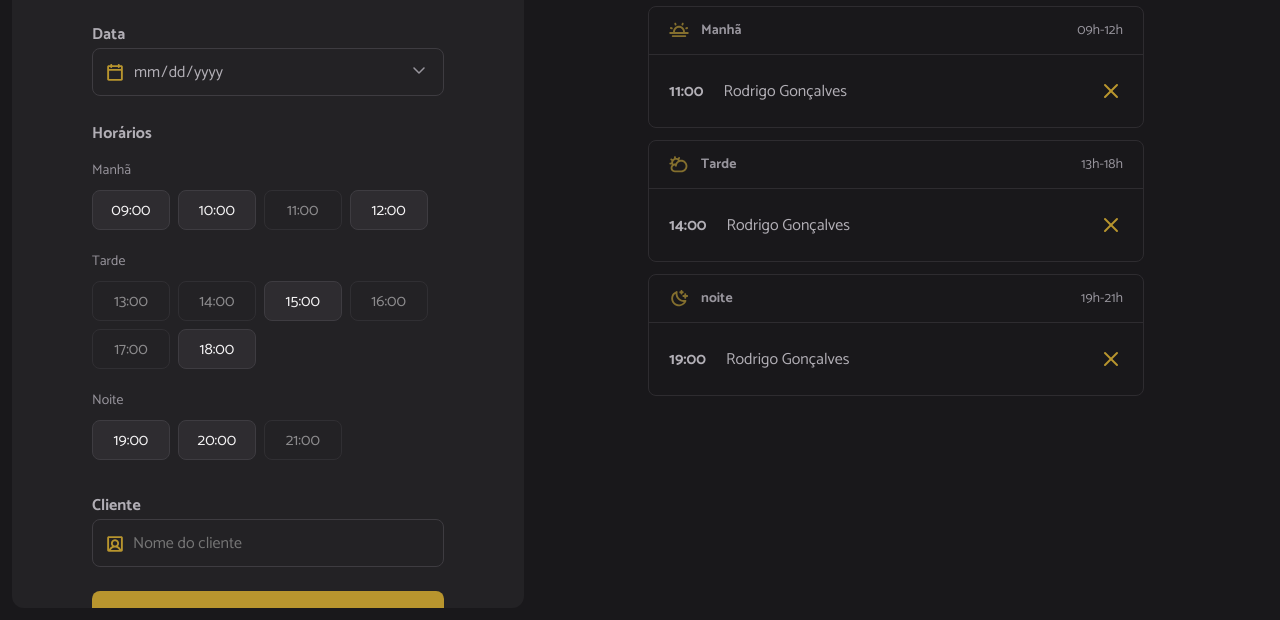
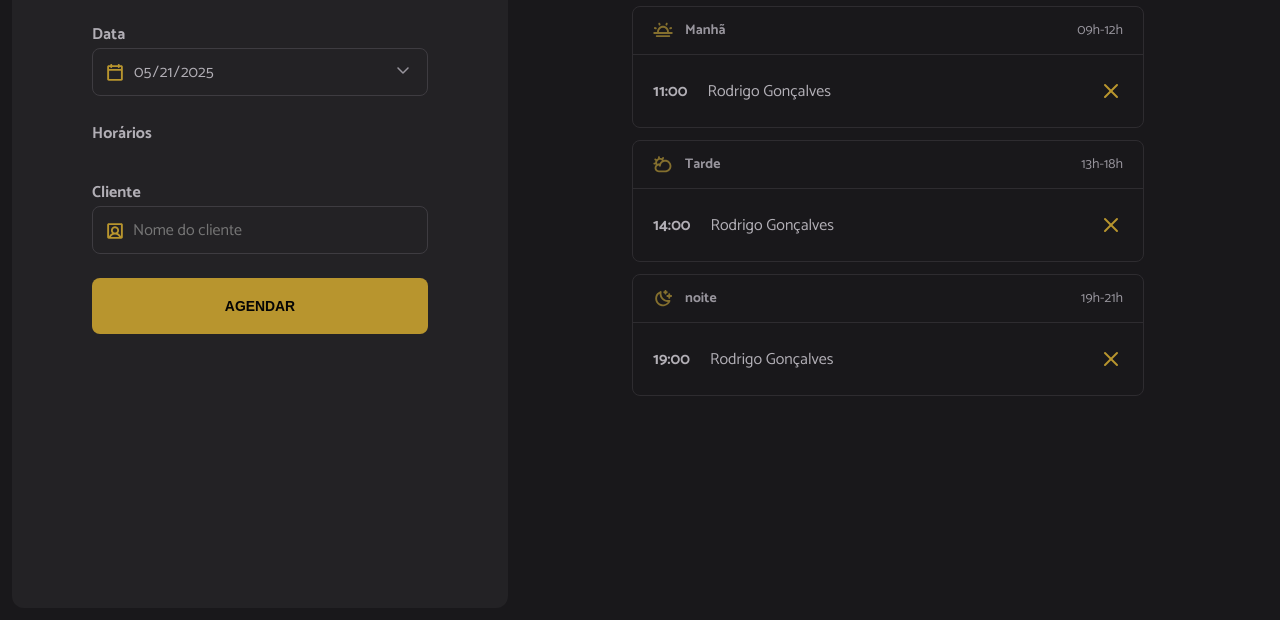
Before and after one commit to lucca713/hairday, a website built with webpack: page hairday-template-main/index.html in a window 1280 px wide. Shown: the part 180-800 px from the top of the page. Built offline with nearby package versions, Linux system fonts and the light colour scheme.

Commit message:
comecando a programacao em js

```diff
--- a/hairday-template-main/index.html
+++ b/hairday-template-main/index.html
@@ -39,67 +39,28 @@
         <span class="label">Horários</span>
         <ul id="hours" class="hours" aria-label="Horários disponíveis de manhã">
           <!-- Exemplo: Manhã -->
-          <li data-period="morning" class="hour-period">Manhã</li>
+         <!-- <li data-period="morning" class="hour-period">Manhã</li>
           <li data-period="morning" value="09:00" class="hour hour-available">
             09:00
-          </li>
-          <li data-period="morning" value="10:00" class="hour hour-available">
-            10:00
-          </li>
-          <li data-period="morning" value="11:00" class="hour hour-unavailable">
-            11:00
-          </li>
-          <li data-period="morning" value="12:00" class="hour hour-available">
-            12:00
-          </li>
+          </li> -->
+
           <!-- Exemplo: Tarde  -->
-          <li data-period="morning" class="hour-period">Tarde</li>
+         <!-- <li data-period="afternoon" class="hour-period">Tarde</li>
           <li
             data-period="afternoon"
             value="13:00"
             class="hour hour-unavailable"
           >
             13:00
-          </li>
-          <li
-            data-period="afternoon"
-            value="14:00"
-            class="hour hour-unavailable"
-          >
-            14:00
-          </li>
-          <li data-period="afternoon" value="15:00" class="hour hour-available">
-            15:00
-          </li>
-          <li
-            data-period="afternoon"
-            value="16:00"
-            class="hour hour-unavailable"
-          >
-            16:00
-          </li>
-          <li
-            data-period="afternoon"
-            value="17:00"
-            class="hour hour-unavailable"
-          >
-            17:00
-          </li>
-          <li data-period="afternoon" value="18:00" class="hour hour-available">
-            18:00
-          </li>
+          </li> -->
+
           <!-- Exemplo: Noite -->
-          <li data-period="morning" class="hour-period">Noite</li>
+          <!-- <li data-period="night" class="hour-period">Noite</li>
 
           <li data-period="night" value="19:00" class="hour hour-available">
             19:00
-          </li>
-          <li data-period="night" value="20:00" class="hour hour-available">
-            20:00
-          </li>
-          <li data-period="night" value="21:00" class="hour hour-unavailable">
-            21:00
-          </li>
+          </li> -->
+
         </ul>
 
         <label for="client" class="label">Cliente</label>
--- a/hairday-template-main/src/main.js
+++ b/hairday-template-main/src/main.js
@@ -8,3 +8,7 @@ import "./styles/schedule.css"
 //importando a configuracao do dayjs
 
 import "./libs/dayjs.js"
+
+//js
+import "./modules/form/submit.js"
+import "./modules/load.js"
--- /dev/null
+++ b/hairday-template-main/src/modules/form/submit.js
@@ -0,0 +1,18 @@
+import dayjs from "dayjs"
+
+const form = document.querySelector("form")
+const selectedDate = document.querySelector("#date")
+
+//data config
+const todarData = dayjs(new Date()).format("YYYY-MM-DD")
+
+//carrega a data atual
+selectedDate.value = todarData
+
+//data minima
+selectedDate.min = todarData
+
+form.onsubmit = (event) => {
+    event.preventDefault()
+    console.log("enviado")
+}
--- /dev/null
+++ b/hairday-template-main/src/modules/load.js
@@ -0,0 +1,4 @@
+document.addEventListener("DOMContentLoaded", function(){
+    console.log("dom essta pronto")
+
+})
--- /dev/null
+++ b/hairday-template-main/src/utils/opening_hours.js
@@ -0,0 +1 @@
+export const openingHours = ["9:00", "10:00", "11:00", "12:00", "13:00", "14:00", "15:00", "16:00", "17:00", "18:00", "19:00", "20:00", "21:00"]
```
